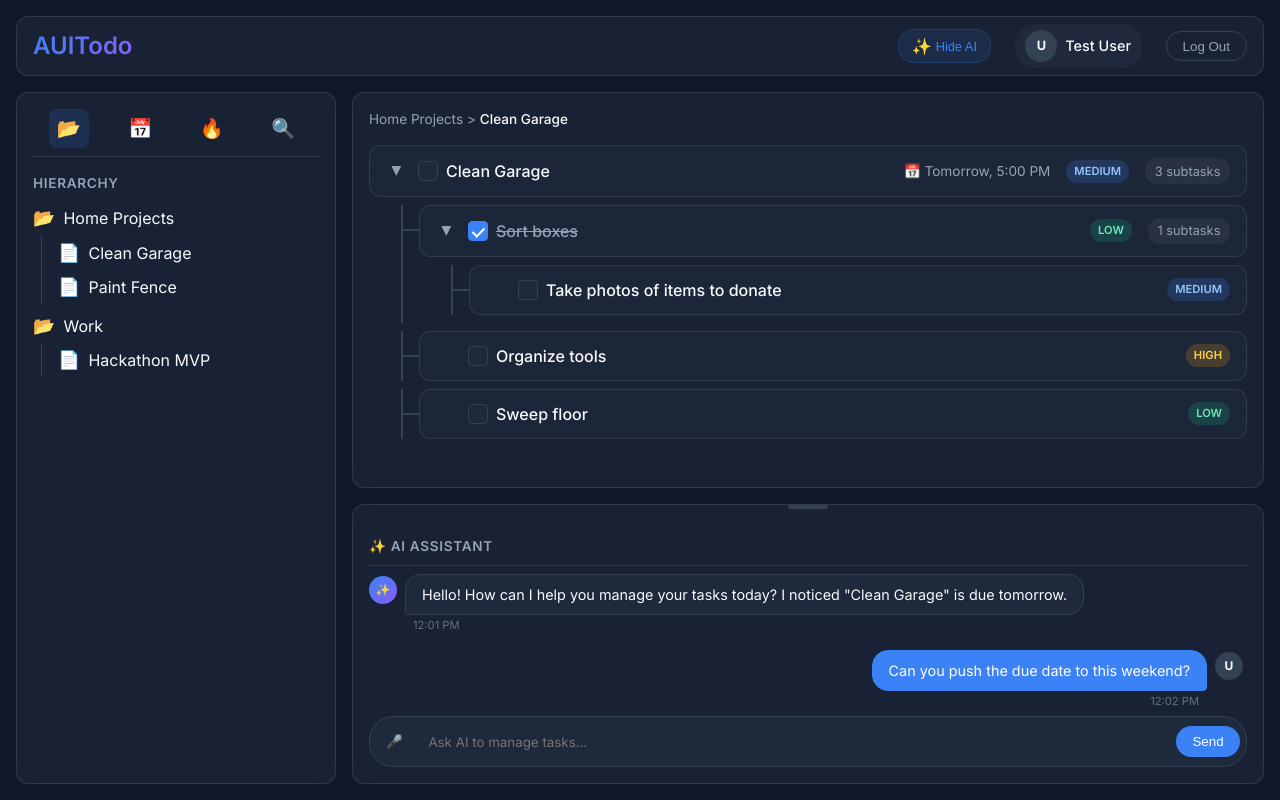
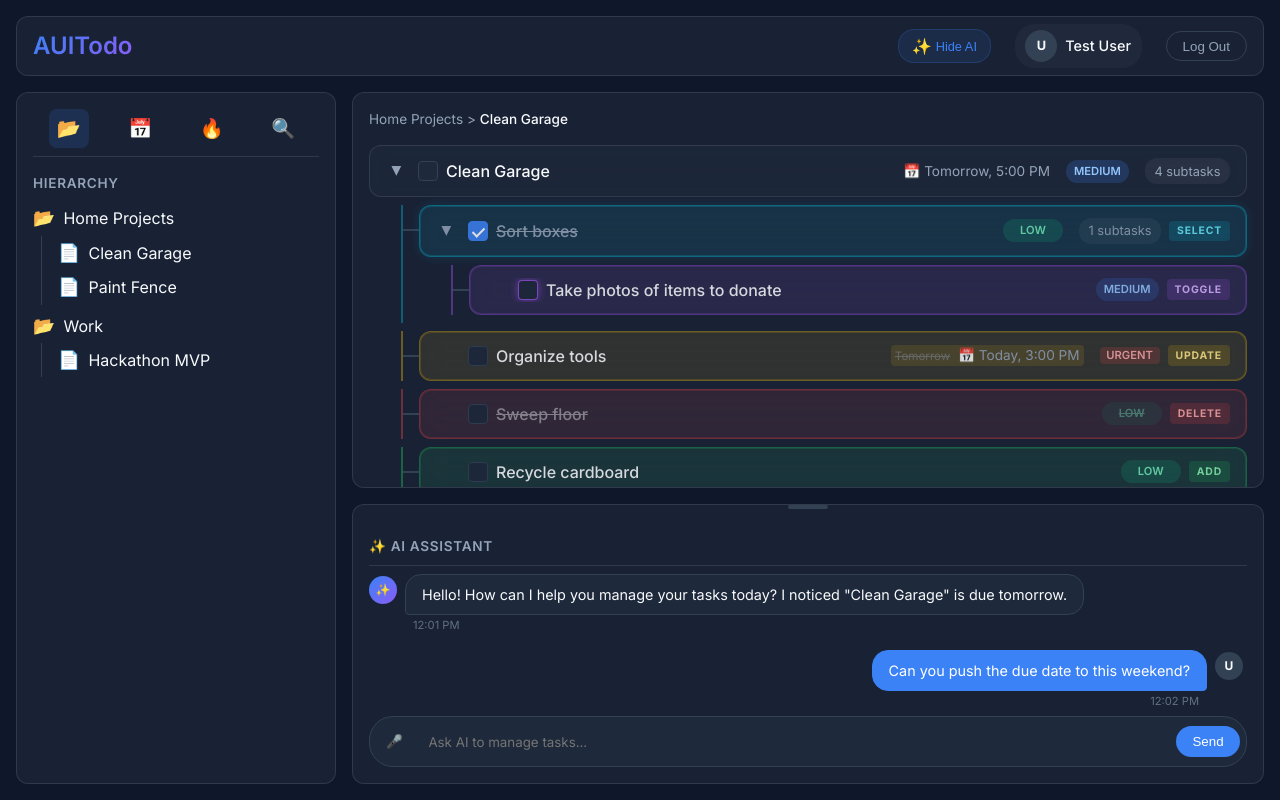
Before and after one commit to Thecow-007/AUIToDo, an Angular app in the folder client/: page / in a window 1280 px wide. Built offline with nearby package versions, Linux system fonts and the light colour scheme.

Commit message:
Added message preview highlights. Minor UI fixes.

```diff
--- a/client/angular.json
+++ b/client/angular.json
@@ -2,7 +2,8 @@
   "$schema": "./node_modules/@angular/cli/lib/config/schema.json",
   "version": 1,
   "cli": {
-    "packageManager": "npm"
+    "packageManager": "npm",
+    "analytics": false
   },
   "newProjectRoot": "projects",
   "projects": {
--- a/client/src/app/components/main-content-pane/main-content-pane.ts
+++ b/client/src/app/components/main-content-pane/main-content-pane.ts
@@ -30,6 +30,7 @@ export class MainContentPane {
         priority: 'Low',
         estimatedDuration: '45 mins',
         energyLevel: 'Medium',
+        changeType: 'select',
         subTasks: [
           {
             id: 'sub-sub-1',
@@ -37,7 +38,8 @@ export class MainContentPane {
             description: 'Snap pictures for the local charity pickup.',
             isCompleted: false,
             priority: 'Medium',
-            energyLevel: 'Low'
+            energyLevel: 'Low',
+            changeType: 'toggle'
           }
         ]
       },
@@ -46,9 +48,15 @@ export class MainContentPane {
         title: 'Organize tools',
         description: 'Mount the pegboard and hang wrenches and hammers.',
         isCompleted: false,
-        priority: 'High',
+        priority: 'Urgent',
+        dueDate: 'Today, 3:00 PM',
         estimatedDuration: '1 hr',
-        energyLevel: 'High'
+        energyLevel: 'High',
+        changeType: 'update',
+        fieldChanges: [
+          { field: 'priority', type: 'update', oldValue: 'High', newValue: 'Urgent' },
+          { field: 'dueDate', type: 'update', oldValue: 'Tomorrow', newValue: 'Today, 3:00 PM' }
+        ]
       },
       {
         id: 'sub-3',
@@ -57,7 +65,18 @@ export class MainContentPane {
         isCompleted: false,
         priority: 'Low',
         estimatedDuration: '15 mins',
-        energyLevel: 'Low'
+        energyLevel: 'Low',
+        changeType: 'delete'
+      },
+      {
+        id: 'sub-4',
+        title: 'Recycle cardboard',
+        description: 'Break down all boxes and take them to the recycling bin.',
+        isCompleted: false,
+        priority: 'Low',
+        estimatedDuration: '20 mins',
+        energyLevel: 'Low',
+        changeType: 'add'
       }
     ]
   };
--- a/client/src/app/components/task-node/task-node.css
+++ b/client/src/app/components/task-node/task-node.css
@@ -45,6 +45,9 @@
   display: flex;
   align-items: center;
   gap: var(--spacing-sm);
+  flex: 1;
+  min-width: 0;
+  overflow: hidden;
 }
 
 .minimal-right {
@@ -53,11 +56,16 @@
   gap: var(--spacing-md);
   font-size: 0.85rem;
   color: var(--text-secondary);
+  flex-shrink: 0;
+  margin-left: var(--spacing-md);
 }
 
 .task-title {
   font-weight: 500;
   color: var(--text-primary);
+  white-space: nowrap;
+  overflow: hidden;
+  text-overflow: ellipsis;
 }
 
 .task-title.completed {
@@ -153,6 +161,8 @@
   border-radius: 12px;
   font-weight: 600;
   text-transform: uppercase;
+  min-width: 60px;
+  text-align: center;
 }
 
 .badge.priority-urgent { background: rgba(239, 68, 68, 0.2); color: #fca5a5; }
@@ -171,3 +181,146 @@
 .sub-tasks-list {
   margin-top: var(--spacing-sm);
 }
+
+/* ===== LIVE PREVIEW CHANGE HIGHLIGHTING ===== */
+
+/* Task-level background tints */
+.task-minimal.change-add {
+  background: rgba(34, 197, 94, 0.12);
+  border-color: rgba(34, 197, 94, 0.4);
+  box-shadow: inset 0 0 0 1px rgba(34, 197, 94, 0.2);
+  animation: pulseGlow 2s ease-in-out infinite;
+}
+
+.task-minimal.change-update {
+  background: rgba(234, 179, 8, 0.12);
+  border-color: rgba(234, 179, 8, 0.4);
+  box-shadow: inset 0 0 0 1px rgba(234, 179, 8, 0.2);
+  animation: pulseGlow 2s ease-in-out infinite;
+}
+
+.task-minimal.change-delete {
+  background: rgba(239, 68, 68, 0.12);
+  border-color: rgba(239, 68, 68, 0.4);
+  box-shadow: inset 0 0 0 1px rgba(239, 68, 68, 0.2);
+  animation: pulseGlow 2s ease-in-out infinite;
+}
+
+.task-minimal.change-delete .task-title,
+.task-minimal.change-delete .minimal-meta,
+.task-minimal.change-delete .badge {
+  opacity: 0.5;
+  text-decoration: line-through;
+}
+
+@keyframes pulseGlow {
+  0%, 100% { opacity: 1; }
+  50% { opacity: 0.85; }
+}
+
+/* Field-level change indicators */
+.field-change-add {
+  position: relative;
+  background: rgba(34, 197, 94, 0.15);
+  border-radius: 4px;
+  padding: 0 4px;
+}
+
+.field-change-update {
+  position: relative;
+  background: rgba(234, 179, 8, 0.15);
+  border-radius: 4px;
+  padding: 0 4px;
+}
+
+.field-change-delete {
+  position: relative;
+  text-decoration: line-through;
+  opacity: 0.5;
+}
+
+/* Old value display (strikethrough before new value) */
+.old-value {
+  text-decoration: line-through;
+  opacity: 0.5;
+  margin-right: var(--spacing-xs);
+  font-size: 0.85em;
+}
+
+/* Change type label */
+.change-label {
+  font-size: 0.65rem;
+  font-weight: 700;
+  letter-spacing: 0.08em;
+  padding: 0.15rem 0.5rem;
+  border-radius: 4px;
+  flex-shrink: 0;
+  margin-left: var(--spacing-sm);
+}
+
+.change-add .change-label {
+  background: rgba(34, 197, 94, 0.2);
+  color: #86efac;
+}
+
+.change-update .change-label {
+  background: rgba(234, 179, 8, 0.2);
+  color: #fde68a;
+}
+
+.change-delete .change-label {
+  background: rgba(239, 68, 68, 0.2);
+  color: #fca5a5;
+}
+
+/* Connecting line color overrides for changed tasks */
+.task-node-container:not(.is-root):has(> .change-add) {
+  border-left-color: rgba(34, 197, 94, 0.4);
+}
+
+.task-node-container:not(.is-root):has(> .change-update) {
+  border-left-color: rgba(234, 179, 8, 0.4);
+}
+
+.task-node-container:not(.is-root):has(> .change-delete) {
+  border-left-color: rgba(239, 68, 68, 0.4);
+}
+
+/* Select — cyan/blue focus ring */
+.task-minimal.change-select {
+  background: rgba(6, 182, 212, 0.12);
+  border-color: rgba(6, 182, 212, 0.5);
+  box-shadow: inset 0 0 0 1px rgba(6, 182, 212, 0.25), 0 0 12px rgba(6, 182, 212, 0.15);
+  animation: pulseGlow 2s ease-in-out infinite;
+}
+
+.change-select .change-label {
+  background: rgba(6, 182, 212, 0.2);
+  color: #67e8f9;
+}
+
+.task-node-container:not(.is-root):has(> .change-select) {
+  border-left-color: rgba(6, 182, 212, 0.4);
+}
+
+/* Toggle — purple with checkbox highlight */
+.task-minimal.change-toggle {
+  background: rgba(168, 85, 247, 0.12);
+  border-color: rgba(168, 85, 247, 0.4);
+  box-shadow: inset 0 0 0 1px rgba(168, 85, 247, 0.2);
+  animation: pulseGlow 2s ease-in-out infinite;
+}
+
+.task-minimal.change-toggle .checkmark {
+  box-shadow: 0 0 8px rgba(168, 85, 247, 0.6);
+  border-color: rgba(168, 85, 247, 0.8);
+}
+
+.change-toggle .change-label {
+  background: rgba(168, 85, 247, 0.2);
+  color: #d8b4fe;
+}
+
+.task-node-container:not(.is-root):has(> .change-toggle) {
+  border-left-color: rgba(168, 85, 247, 0.4);
+}
--- a/client/src/app/components/task-node/task-node.html
+++ b/client/src/app/components/task-node/task-node.html
@@ -1,6 +1,6 @@
 <div class="task-node-container" [class.is-root]="isRoot">
 
-  <div class="task-minimal glass-panel" (click)="onTaskClick($event)">
+  <div class="task-minimal glass-panel" [ngClass]="changeClass" (click)="onTaskClick($event)">
     <div class="minimal-left">
       @if (task.subTasks && task.subTasks.length > 0) {
         <button class="expand-toggle" [class.expanded]="isExpanded()" (click)="toggleExpand($event)">
@@ -13,18 +13,34 @@
         <input type="checkbox" [checked]="task.isCompleted" (change)="toggleCompletion($event)" />
         <span class="checkmark"></span>
       </label>
-      <span class="task-title" [class.completed]="task.isCompleted">{{ task.title }}</span>
+      <span class="task-title" [class.completed]="task.isCompleted" [ngClass]="getFieldChangeClass('title')">
+        @if (hasFieldChange('title') && getFieldOldValue('title')) {
+          <span class="old-value">{{ getFieldOldValue('title') }}</span>
+        }
+        {{ task.title }}
+      </span>
     </div>
 
     <div class="minimal-right">
       @if (task.dueDate) {
-        <span class="minimal-meta">📅 {{ task.dueDate }}</span>
+        <span class="minimal-meta" [ngClass]="getFieldChangeClass('dueDate')">
+          @if (hasFieldChange('dueDate') && getFieldOldValue('dueDate')) {
+            <span class="old-value">{{ getFieldOldValue('dueDate') }}</span>
+          }
+          📅 {{ task.dueDate }}
+        </span>
       }
-      <span class="badge priority-{{ task.priority.toLowerCase() }}">{{ task.priority }}</span>
+      <span class="badge priority-{{ task.priority.toLowerCase() }}" [ngClass]="getFieldChangeClass('priority')">
+        {{ task.priority }}
+      </span>
       @if (task.subTasks && task.subTasks.length > 0) {
         <span class="subtask-count">{{ task.subTasks.length }} subtasks</span>
       }
     </div>
+
+    @if (task.changeType && task.changeType !== 'none') {
+      <div class="change-label">{{ task.changeType | uppercase }}</div>
+    }
   </div>
 
   <!-- Recursive Subtasks -->
--- a/client/src/app/components/task-node/task-node.ts
+++ b/client/src/app/components/task-node/task-node.ts
@@ -1,9 +1,10 @@
 import { Component, Input, Output, EventEmitter, forwardRef, signal } from '@angular/core';
-import { Task } from '../../models/task.model';
+import { NgClass, UpperCasePipe } from '@angular/common';
+import { Task, ChangeType } from '../../models/task.model';
 
 @Component({
   selector: 'app-task-node',
-  imports: [forwardRef(() => TaskNode)],
+  imports: [NgClass, UpperCasePipe, forwardRef(() => TaskNode)],
   templateUrl: './task-node.html',
   styleUrl: './task-node.css',
 })
@@ -16,6 +17,25 @@ export class TaskNode {
 
   // Controls visibility of nested subtasks
   isExpanded = signal<boolean>(true);
+
+  get changeClass(): string {
+    if (!this.task.changeType || this.task.changeType === 'none') return '';
+    return 'change-' + this.task.changeType;
+  }
+
+  hasFieldChange(field: string): boolean {
+    return !!this.task.fieldChanges?.some(fc => fc.field === field);
+  }
+
+  getFieldChangeClass(field: string): string {
+    const fc = this.task.fieldChanges?.find(f => f.field === field);
+    if (!fc) return '';
+    return 'field-change-' + fc.type;
+  }
+
+  getFieldOldValue(field: string): string | undefined {
+    return this.task.fieldChanges?.find(f => f.field === field)?.oldValue;
+  }
 
   onTaskClick(event: Event) {
     event.stopPropagation();
```
Also changed, not shown: client/src/app/models/task.model.ts (+13 -0 lines).
